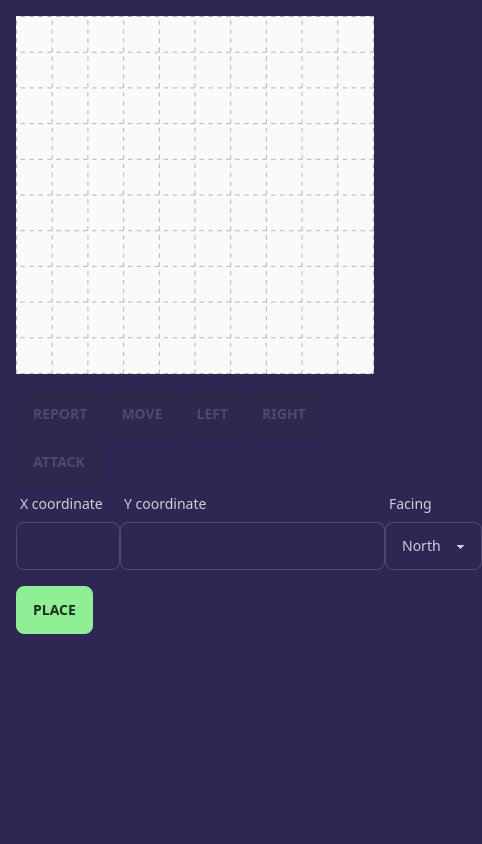
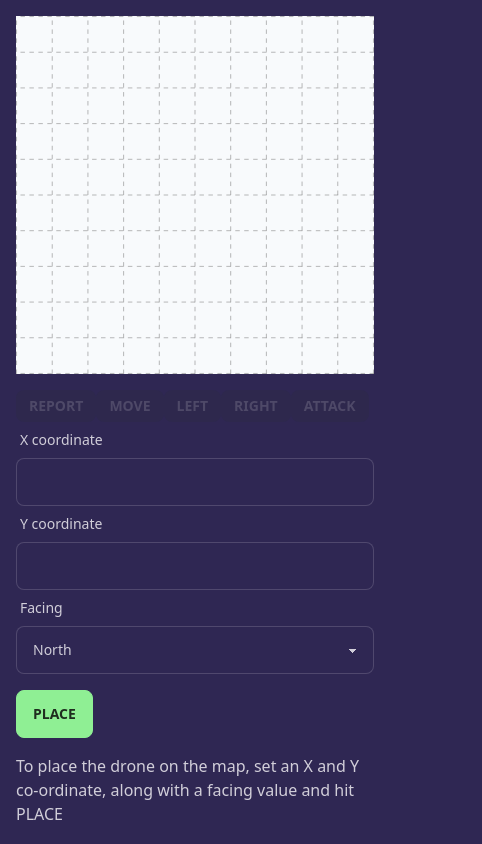
Before and after one commit to tomdoyleiom/drone-game, a Next.js app: page / in a window 390 px wide. Shown: the whole page, 482 px wide, since content can reach past the window. Built offline with nearby package versions, Linux system fonts and the light colour scheme.

Commit message:
adjust some more sizes, add details text

```diff
--- a/src/app/game.tsx
+++ b/src/app/game.tsx
@@ -73,32 +73,32 @@ export default function GameWrapper() {
   return (
     <div className="block items-center lg:flex">
       <Map drone={drone} />
-      <div className="mx-auto mt-4 lg:mt-0 lg:pl-4">
+      <div className="mx-auto mt-4 block lg:mt-0 lg:pl-4">
         <button
           disabled={!drone}
           onClick={handleReport}
-          className="btn btn-primary"
+          className="btn btn-primary  btn-sm"
         >
           report
         </button>
         <button
           disabled={!drone}
           onClick={handleMove}
-          className="btn btn-primary"
+          className="btn btn-primary  btn-sm"
         >
           move
         </button>
         <button
           disabled={!drone}
           onClick={handleRotate("LEFT")}
-          className="btn btn-primary"
+          className="btn btn-primary  btn-sm"
         >
           left
         </button>
         <button
           disabled={!drone}
           onClick={handleRotate("RIGHT")}
-          className="btn btn-primary"
+          className="btn btn-primary  btn-sm"
         >
           right
         </button>
@@ -106,14 +106,14 @@ export default function GameWrapper() {
         <button
           disabled={!drone}
           onClick={handleAttack}
-          className="btn btn-primary"
+          className="btn btn-primary btn-sm"
         >
           attack
         </button>
 
         <form className="block" onSubmit={handleFormSubmit}>
-          <div className="inline-flex lg:block">
-            <div className="flex-item form-control max-w-xs">
+          <div className="block">
+            <div className="flex-item max-w-s form-control">
               <label className="label" htmlFor="x">
                 <span className=" label-text"> X coordinate</span>
               </label>
@@ -125,7 +125,7 @@ export default function GameWrapper() {
                 max={9}
               />
             </div>
-            <div className="flex-item form-control max-w-xs">
+            <div className="flex-item max-w-s form-control">
               <label className="label" htmlFor="y">
                 <span className=" label-text"> Y coordinate</span>
               </label>
@@ -137,7 +137,7 @@ export default function GameWrapper() {
                 max={9}
               />
             </div>
-            <div className="flex-item form-control mb-4 max-w-xs">
+            <div className="flex-item max-w-s form-control mb-4">
               <label className="label" htmlFor="facing">
                 <span className=" label-text">Facing</span>
               </label>
@@ -161,6 +161,10 @@ export default function GameWrapper() {
             place
           </button>
         </form>
+        <p className="text mt-4">
+          To place the drone on the map, set an X and Y co-ordinate, along with
+          a facing value and hit PLACE
+        </p>
       </div>
     </div>
   );
```
